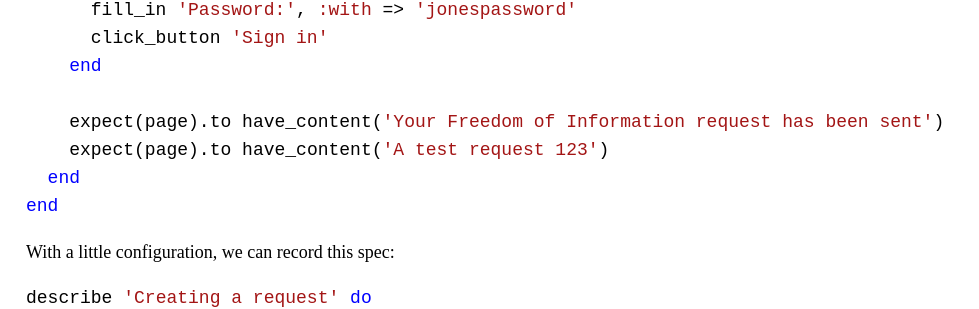
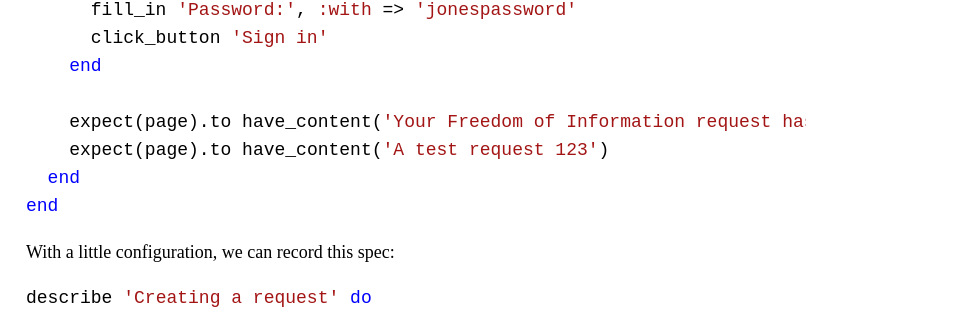
Before and after one commit to garethrees/garethrees.github.com, a Jekyll site: the page built from _posts/2016-07-10-maintainable-demo-videos.md, in a window 1280 px wide. Shown: the part 1596-1905 px from the top of the page, without its empty margins (0-979 px from the left). Built offline with Jekyll 4.4.1, drawn with Linux system fonts in a browser that asks for light colours.

Commit message:
Fix wide elements breaking mobile layout
Fixes via
http://mediatemple.net/blog/tips/considerations-for-styling-the-pre-tag/

```diff
--- a/stylesheets/application.css
+++ b/stylesheets/application.css
@@ -45,6 +45,15 @@ figure.highlight {
   border: none;
 }
 
+
+pre {
+  overflow-x: auto;
+}
+
+iframe {
+  max-width: 100%;
+}
+
 dfn {
   font-weight: bold;
 }
```
